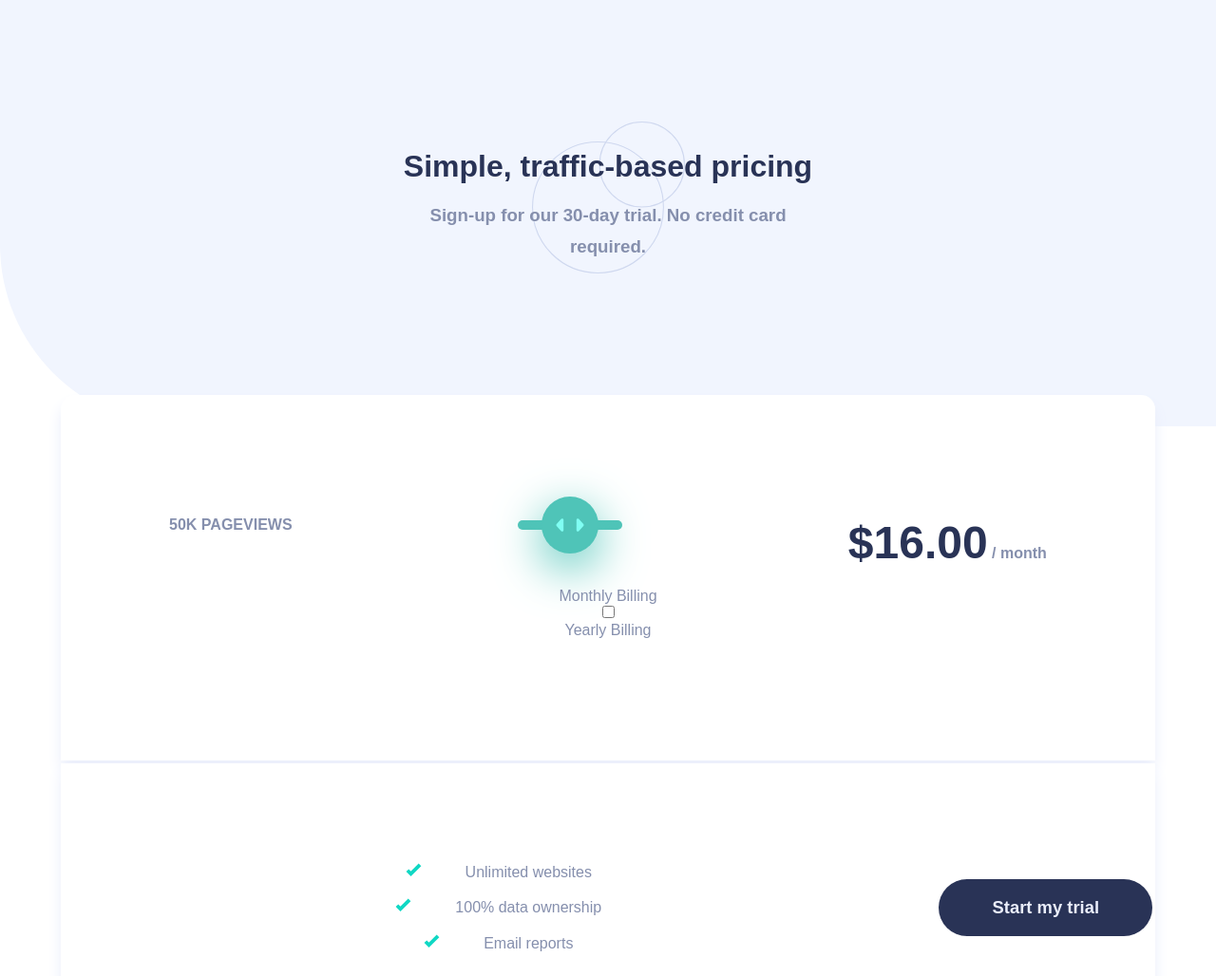
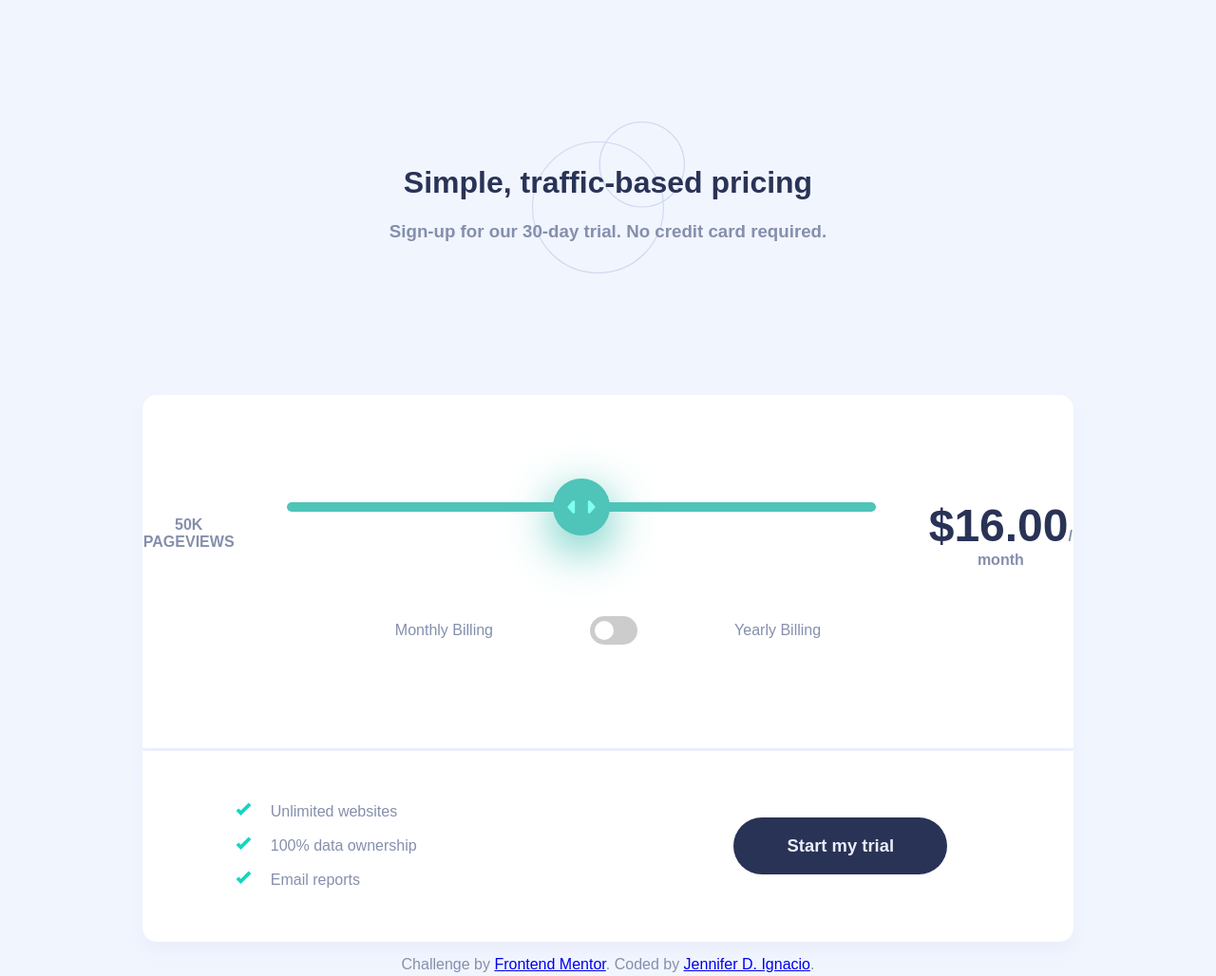
Before and after one commit to jiggy2204/interactive-pricing-component-main, a plain HTML site: page index.html in a window 1280 px wide. Shown: the top 1028 px of the page at 95% size. Drawn offline with Linux system fonts and the light colour scheme.

Commit message:
update text to accommodate css update

```diff
--- a/index.html
+++ b/index.html
@@ -17,16 +17,15 @@
     <section id="topCard" class="section_card top-card">
       <div id="cardHeader" class="card-header">
         <h4 id="pageView" class="card-header-text"><span id="pageViews">50K</span> PAGEVIEWS</h4>
-        <div class="amtSliderContainer">
+        <div id="slider" class="amtSliderContainer">
           <input id="amtChanger" class="amtSlider" type="range" min="0" max="4" value="2" steps="1">
         </div>
-        <h4 id="monthAmt" class="card-header-text"><span id="amtPerMonth" class="amtText">$16.00</span> / month</h4>
+        <h4 id="monthAmt" class="card-header-text"><span id="amtPerMonth" class="amtText">$16.00</span><span>/ month</span></h4>
       </div>
 
-      <div class="card-billing">
+      <div id="cardBilling" class="card-billing">
         <p>Monthly Billing</p>
         <input class="checkbox" id="toggle" type="checkbox" />
-        <label for="toggle" class="switch"></label>
         <p id="discountText" class="addDiscount active">Yearly Billing</p>
       </div>
 
--- a/index.js
+++ b/index.js
@@ -11,13 +11,16 @@ const pricing = [
     {pageViews: "1M", amtPerMonth: "$29.00"}
 ]
 
+const mobileDiscount = "25%";
+const discount = "25% discount";
 
 const pageViews = document.getElementById('pageViews');
 const amtPerMonth = document.getElementById('amtPerMonth');
 
-const slider = document.getElementById('amtChanger');
+const slider = document.getElementById('slider');
+const sliderPointer = document.getElementById('monthAmt');
 
-slider.onchange = (e) => {
+sliderPointer.onchange = (e) => {
     let price = e.currentTarget.value;
 
     pageViews.innerHTML = pricing[price].pageViews;
@@ -32,16 +35,18 @@ var width = window.innerWidth;
 
 const cardHeader = document.getElementById('cardHeader');
 const monthAmt = document.getElementById('monthAmt');
+const topCard = document.getElementById('topCard');
+const cardBilling = document.getElementById('cardBilling');
 
 window.onresize = (e) => {
 
     width = e.currentTarget.innerWidth;
 
     if(width >= 768){
-        cardHeader.insertBefore(monthAmt, cardHeader.childNodes[3]);
+        topCard.insertBefore(slider,topCard.childNodes[3]);
     }
 
     if(width < 768){
-        cardHeader.append(monthAmt);
+        cardHeader.insertBefore(slider, cardHeader.childNodes[3]);
     }
 }
--- a/styles.css
+++ b/styles.css
@@ -9,7 +9,7 @@
 
     /* NEUTRAL */
     --white: hsl(0, 0%, 100%);
-    --veryPaleBlue: hsl(230, 100%, 99%);
+    --veryPaleBlue: #F1F5FE;
     --ltGrayBlue: hsl(224, 65%, 95%);
     --grayBlue: hsl(225, 20%, 60%);
     --dkBlue: hsl(227, 35%, 25%);
@@ -79,7 +79,6 @@ section {
 
 .top-card,
 .bottom-card {
-
     text-align: center;
 }
 
@@ -98,6 +97,13 @@ section {
 .amtSliderContainer {
     height: 75px;
     margin: 0 auto;
+}
+
+.card-billing {
+  width: 60%;
+  display: flex;
+  align-items: center;
+  justify-content: space-around;
 }
 
 /***************** SLIDER CSS *****************/
@@ -185,6 +191,41 @@ input[type=range] {
 
 /***************** END SLIDER CSS *****************/
 
+/***************** BEGIN TOGGLE CSS *****************/
+input[type='checkbox'] {
+  -webkit-appearance: none;
+  position: relative;
+  width: 50px;
+  height: 30px;
+  border-radius: 25px;
+  background-color: #ccc;
+  transition: background .3s;
+  outline: none;
+  cursor: pointer;
+}
+
+input[type='checkbox']::after {
+  content: '';
+  position: absolute;
+  top: 50%;
+  left: 30%;
+  transform: translate(-50%, -50%);
+  border-radius: 50%;
+  height: 1.25rem;
+  width: 1.25rem;
+  background-color: #fff;
+  transition: left .3s;
+}
+
+input[type='checkbox']:checked {
+  background-color: var(--mintGreen);
+}
+
+input[type='checkbox']:checked::after {
+  left: 70%;
+}
+/***************** END TOGGLE CSS *****************/
+
 .amtText {
     font-size: 3em;
 }
@@ -226,6 +267,7 @@ button {
 button:hover {
     background-color: var(--ltGrayRed);
     color: var(--ltRed);
+    cursor: pointer;
 }
 
 footer {
@@ -235,16 +277,50 @@ footer {
 
 @media only screen and (min-width: 768px){
 
+  body {
+    background-color: var(--veryPaleBlue);
+  }
+
+  main {
+    width: 85vw;
+    margin: 0 auto;
+  }
+
     header h3 {
-        width: 35vw;
+        width: 100%;
     }
 
   .card-header {
       display: flex;
+      align-items: center;
+      margin-bottom: 5%;
   }
 
+  #slider {
+    width: 100%;
+  }
+
+  .card-header-text {
+    height: auto;
+  }
 
   .bottom-card {
       flex-direction: row;
+      margin: 0 auto;
+      padding: 2% 0;
+      justify-content: space-evenly;
+  }
+
+  .bottom-card aside {
+    text-align: left;
+    width: 50%;
+    padding-left: 10%;
+    line-height: 1.75rem;
   }
 }
+
+@media only screen and (min-width: 1024px) {
+  .card-billing {
+    width: 43vw;
+  }
+}
```
Lines whose indentation alone changed are shown as unchanged.
